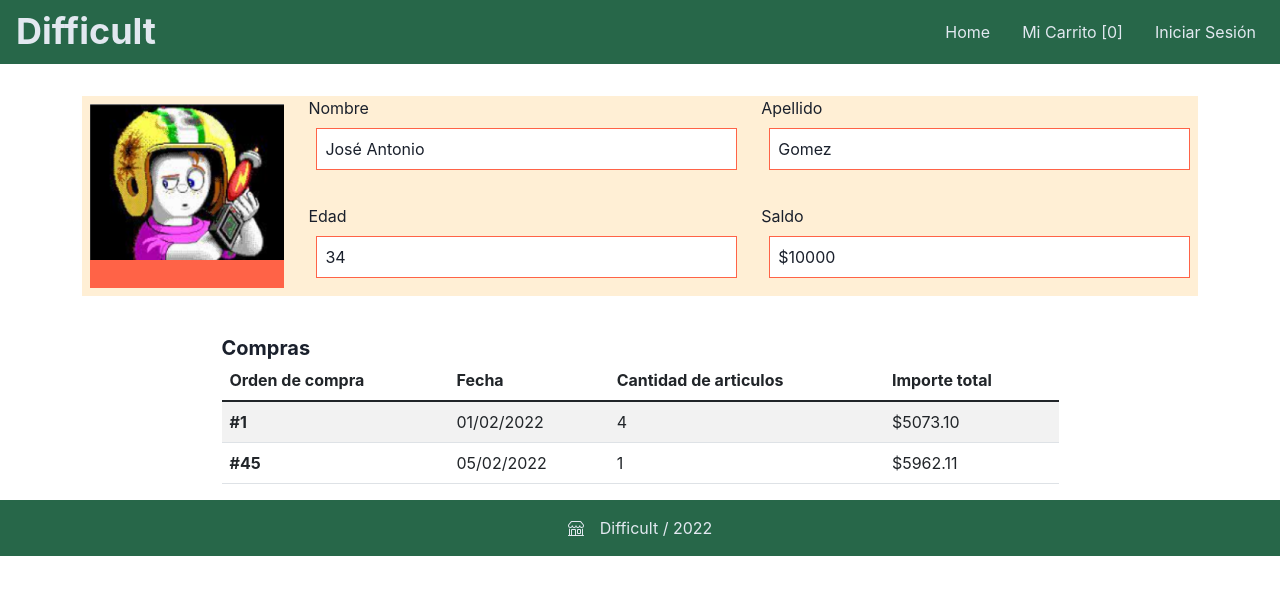
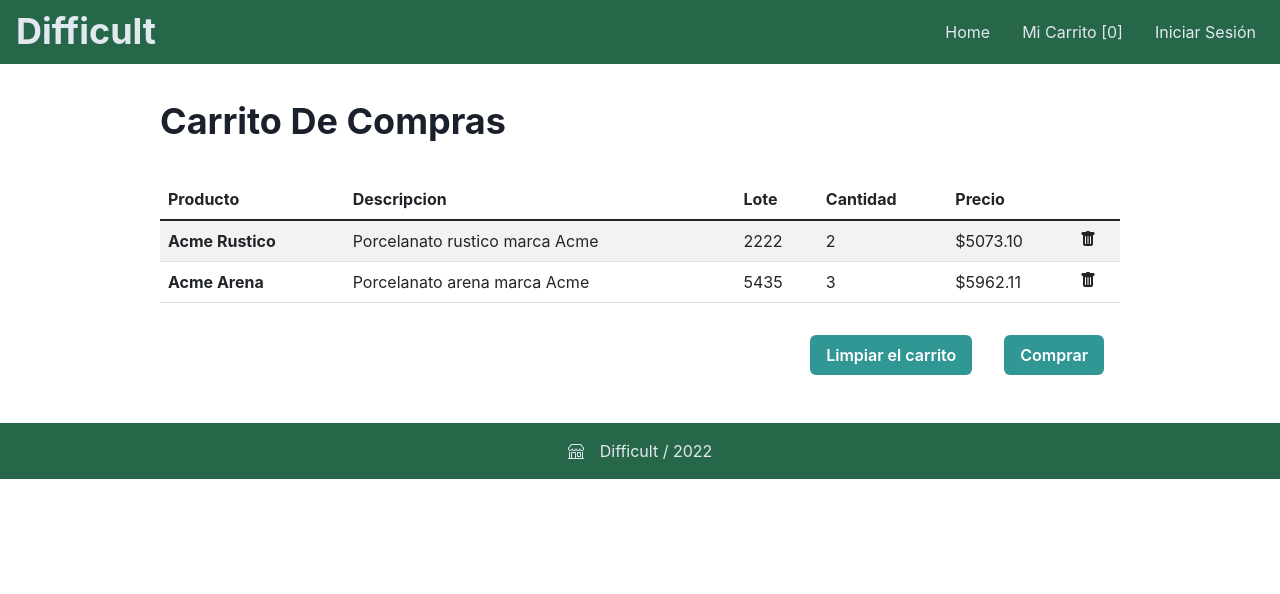
Before and after one commit to starg09/tp-2022-frontend-phm-unsam, a Next.js app: page / in a window 1280 px wide. Shown: the top 594 px of the page. Built offline with nearby package versions, Linux system fonts and the light colour scheme.

Commit message:
carrito agregado

```diff
--- /dev/null
+++ b/components/carrito.js
@@ -0,0 +1,65 @@
+import { Box, Heading, Flex, Spacer, Button } from "@chakra-ui/react"
+import { BsFillTrashFill } from "react-icons/bs"
+
+export default function Carrito(){
+    const carro = [
+        {
+            producto: "Acme Rustico",
+            descripcion: "Porcelanato rustico marca Acme",
+            lote: "2222",
+            cantidad: "2",
+            precio: "$5073.10"
+        },
+        {
+            producto: "Acme Arena",
+            descripcion: "Porcelanato arena marca Acme",
+            lote: "5435",
+            cantidad: "3",
+            precio: "$5962.11"
+        }]
+    const renderCarrito = carro.map( c =>
+        <tr>
+        <th scope="row">{c.producto}</th>
+        <td>{c.descripcion}</td>
+        <td>{c.lote}</td>
+        <td>{c.cantidad}</td>
+        <td>{c.precio}</td>
+        <td><button><BsFillTrashFill /></button></td>
+        </tr>
+        )
+    return(
+        <Box
+        w='75%'
+        mx='auto'
+        my='2em'
+
+        >
+            <Heading my='1em'>
+                Carrito De Compras
+            </Heading>
+            <table class="table table-striped">
+                <thead>
+                    <tr>
+                    <th scope="col">Producto</th>
+                    <th scope="col">Descripcion</th>
+                    <th scope="col">Lote</th>
+                    <th scope="col">Cantidad</th>
+                    <th scope="col">Precio</th>
+                    </tr>
+                </thead>
+                <tbody>
+                    {renderCarrito}
+                </tbody>
+            </table>
+            <Flex>
+                <Spacer />
+                <Box p='4' >
+                    <Button colorScheme="teal" >Limpiar el carrito</Button>
+                </Box>
+                <Box p='4' >
+                    <Button colorScheme='teal'>Comprar</Button>
+                </Box>
+            </Flex>
+        </Box>
+    )
+}
--- a/components/layout.js
+++ b/components/layout.js
@@ -3,12 +3,14 @@ import Footer from './footer'
 import ComprasRealizadasr from './comprasRealizadas'
 import Perfil from './perfil'
 import PerfilDeUsuario from '../pages/perfilDeUsuario'
+import Carrito from './carrito'
 
 export default function Layout({ children }) {
   return (
     <>
       <Navbar />
-      <PerfilDeUsuario />
+      <Carrito />
+      {/*<PerfilDeUsuario />*/}
       {/*<main>{children}</main>*/}
       <Footer />
     </>
```
